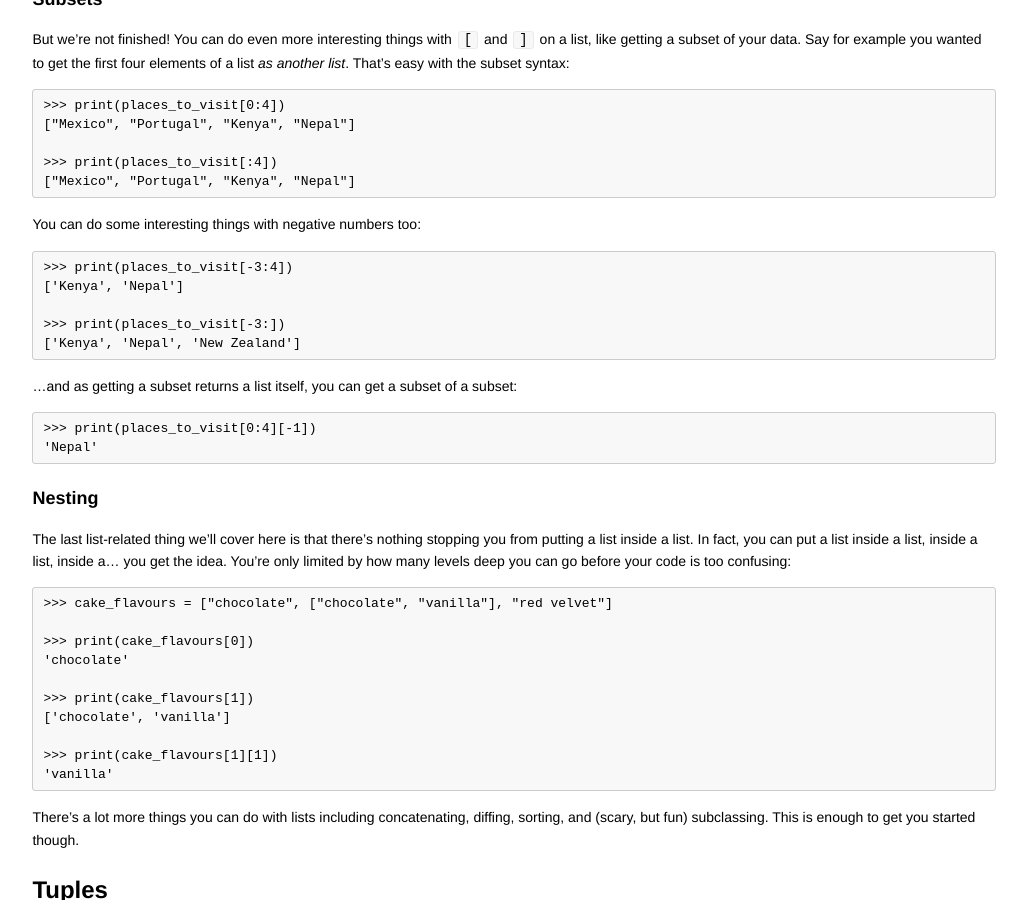
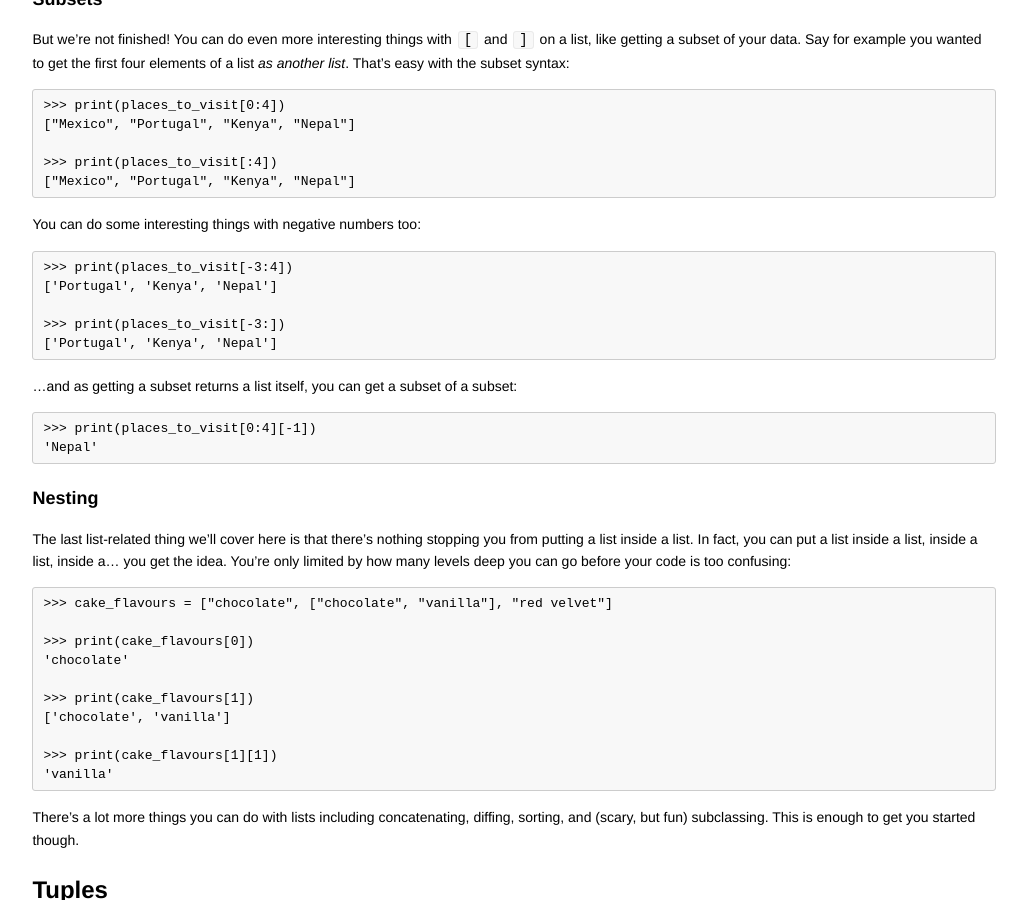
Before and after one commit to codebar/tutorials, a Jekyll site: the page built from python/lesson3/tutorial.md, in a window 1280 px wide and 900 px high, scrolled down 1849 px. Shown: the whole window, without its empty margins (126-1153 px from the left). Built offline with Jekyll 4.4.1, drawn with Linux system fonts in a browser that asks for light colours.

Commit message:
fixed bug in subsets

```diff
--- a/python/lesson3/tutorial.md
+++ b/python/lesson3/tutorial.md
@@ -112,10 +112,10 @@ the subset syntax:
 You can do some interesting things with negative numbers too:
 
     >>> print(places_to_visit[-3:4])
-    ['Kenya', 'Nepal']
+    ['Portugal', 'Kenya', 'Nepal']
 
     >>> print(places_to_visit[-3:])
-    ['Kenya', 'Nepal', 'New Zealand']
+    ['Portugal', 'Kenya', 'Nepal']
 
 ...and as getting a subset returns a list itself, you can get a subset of a
 subset:
```
